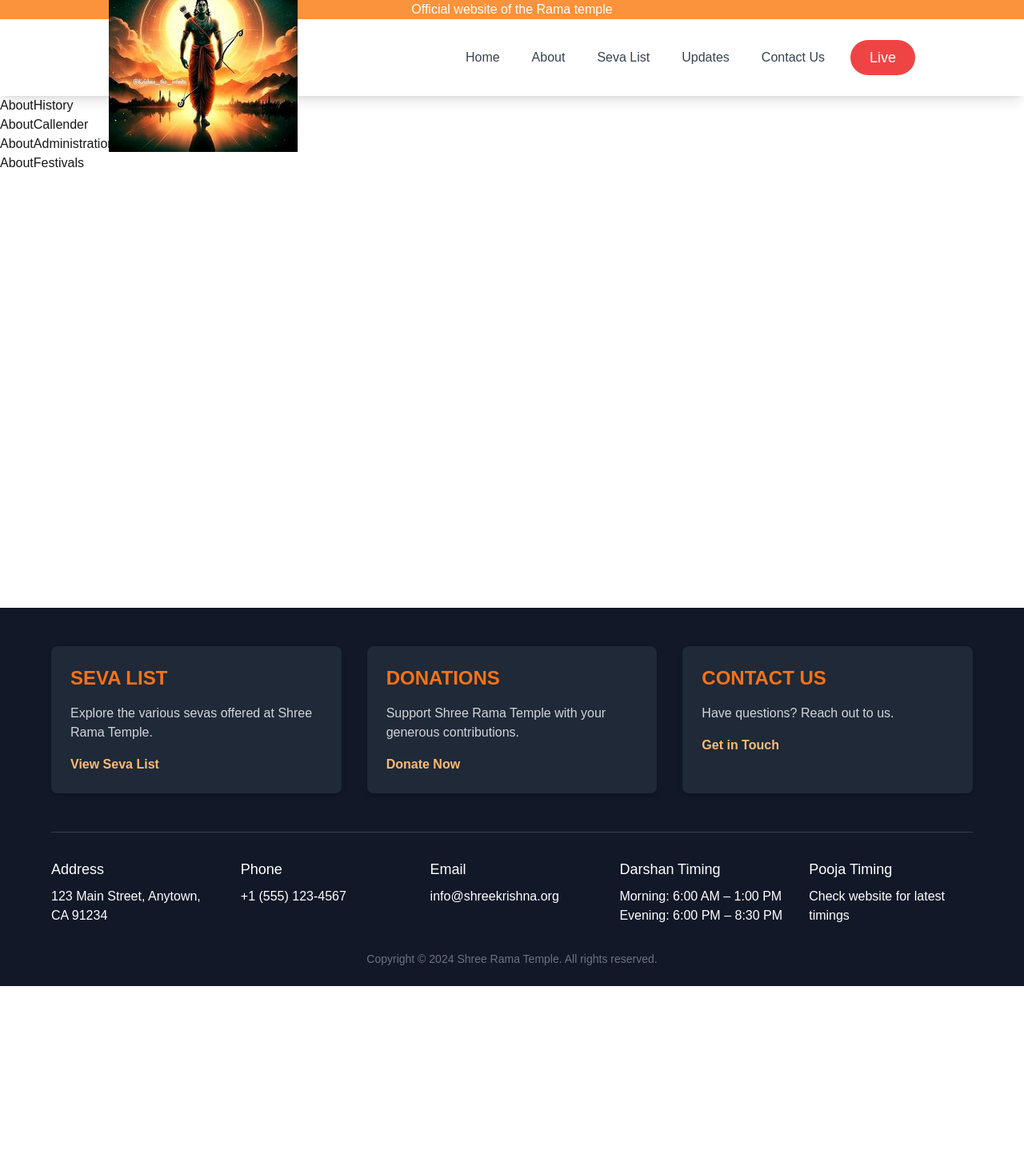
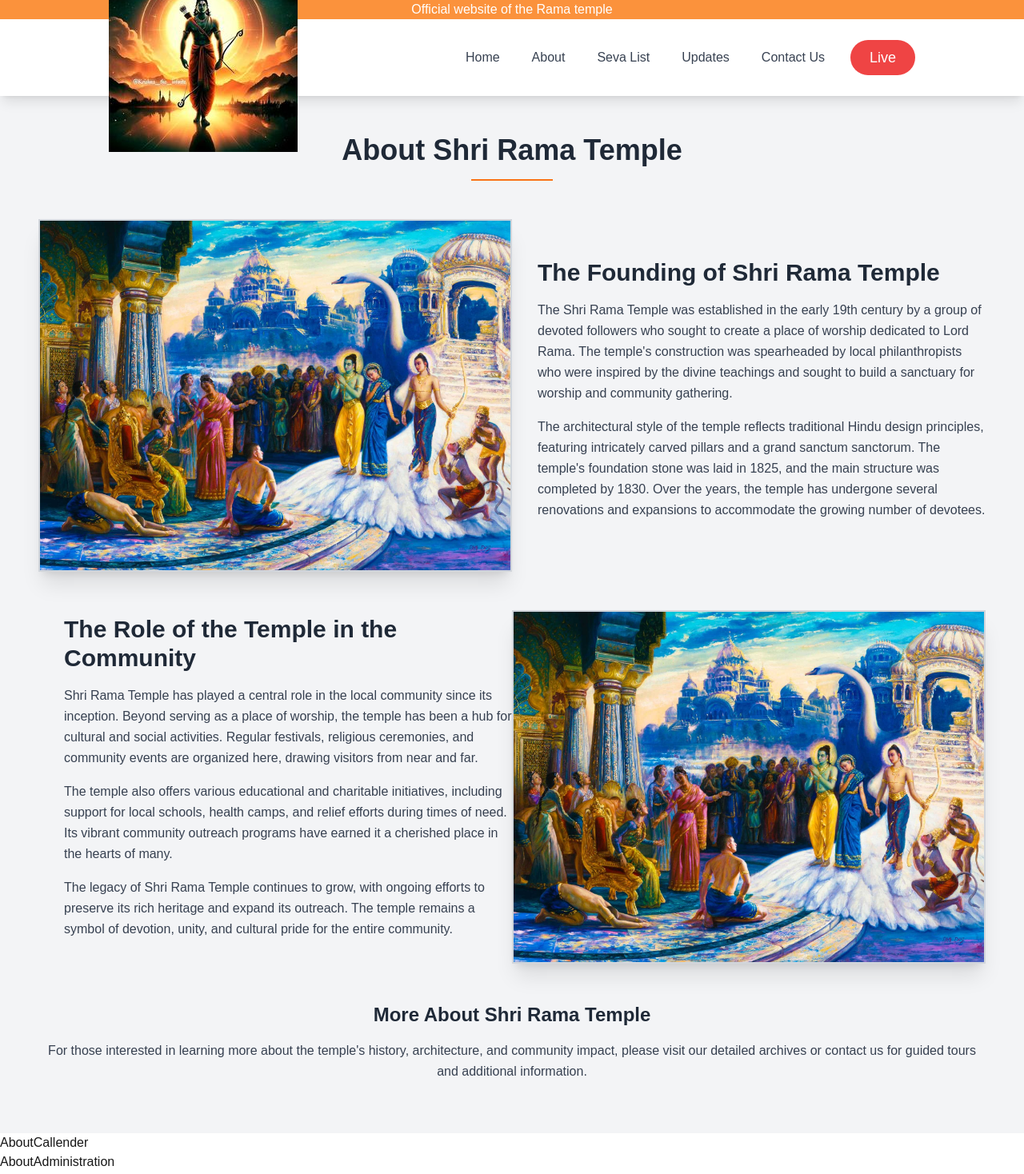
Before and after one commit to gaureshpai/temple, a Next.js app: page /About in a window 1280 px wide. Shown: the top 1468 px of the page at 80% size. Before the commit the page ends 1233 px from the top, so only its background shows below. Built offline with nearby package versions, Linux system fonts and the light colour scheme.

Commit message:
About History component draft done

```diff
--- a/components/AboutHistory.tsx
+++ b/components/AboutHistory.tsx
@@ -1,9 +1,69 @@
-import React from 'react'
+import React from 'react';
+import Image from 'next/image';
 
 const AboutHistory = () => {
   return (
-    <div>AboutHistory</div>
-  )
-}
+    <div className="bg-gray-100 py-12 px-4 md:px-8">
+      <div className="text-center mb-12">
+        <h1 className="text-4xl font-bold text-gray-800">About Shri Rama Temple</h1>
+        <hr className="border-t-2 border-orange-500 my-4 mx-auto w-1/12" />
+      </div>
 
-export default AboutHistory
+      <div className="max-w-7xl mx-auto space-y-12 px-4">
+        <div className="flex flex-col md:flex-row items-center space-y-8 md:space-y-0 md:space-x-8">
+          <div className="flex-shrink-0 w-full md:w-1/2">
+            <Image
+              src="/images/a4.jpg"
+              alt="Temple History 1"
+              width={600}
+              height={400}
+              className="object-cover shadow-xl border-2 border-gray-300"
+            />
+          </div>
+          <div className="w-full md:w-1/2">
+            <h2 className="text-3xl font-semibold text-gray-800 mb-4">The Founding of Shri Rama Temple</h2>
+            <p className="text-gray-700 mb-4 leading-relaxed">
+              The Shri Rama Temple was established in the early 19th century by a group of devoted followers who sought to create a place of worship dedicated to Lord Rama. The temple's construction was spearheaded by local philanthropists who were inspired by the divine teachings and sought to build a sanctuary for worship and community gathering.
+            </p>
+            <p className="text-gray-700 mb-4 leading-relaxed">
+              The architectural style of the temple reflects traditional Hindu design principles, featuring intricately carved pillars and a grand sanctum sanctorum. The temple's foundation stone was laid in 1825, and the main structure was completed by 1830. Over the years, the temple has undergone several renovations and expansions to accommodate the growing number of devotees.
+            </p>
+          </div>
+        </div>
+
+        <div className="flex flex-col-reverse md:flex-row-reverse items-center space-y-8 md:space-y-0 md:space-x-8">
+          <div className="flex-shrink-0 w-full md:w-1/2">
+            <Image
+              src="/images/a4.jpg"
+              alt="Temple History 2"
+              width={600}
+              height={400}
+              className="object-cover shadow-xl border-2 border-gray-300"
+            />
+          </div>
+          <div className="w-full md:w-1/2">
+            <h2 className="text-3xl font-semibold text-gray-800 mb-4">The Role of the Temple in the Community</h2>
+            <p className="text-gray-700 mb-4 leading-relaxed">
+              Shri Rama Temple has played a central role in the local community since its inception. Beyond serving as a place of worship, the temple has been a hub for cultural and social activities. Regular festivals, religious ceremonies, and community events are organized here, drawing visitors from near and far.
+            </p>
+            <p className="text-gray-700 mb-4 leading-relaxed">
+              The temple also offers various educational and charitable initiatives, including support for local schools, health camps, and relief efforts during times of need. Its vibrant community outreach programs have earned it a cherished place in the hearts of many.
+            </p>
+            <p className="text-gray-700 mb-6 leading-relaxed">
+              The legacy of Shri Rama Temple continues to grow, with ongoing efforts to preserve its rich heritage and expand its outreach. The temple remains a symbol of devotion, unity, and cultural pride for the entire community.
+            </p>
+          </div>
+        </div>
+
+        <div className="text-center mt-12">
+          <h3 className="text-2xl font-semibold text-gray-800 mb-4">More About Shri Rama Temple</h3>
+          <p className="text-gray-700 mb-4 leading-relaxed">
+            For those interested in learning more about the temple's history, architecture, and community impact, please visit our detailed archives or contact us for guided tours and additional information.
+          </p>
+        </div>
+      </div>
+    </div>
+  );
+};
+
+export default AboutHistory;
```
